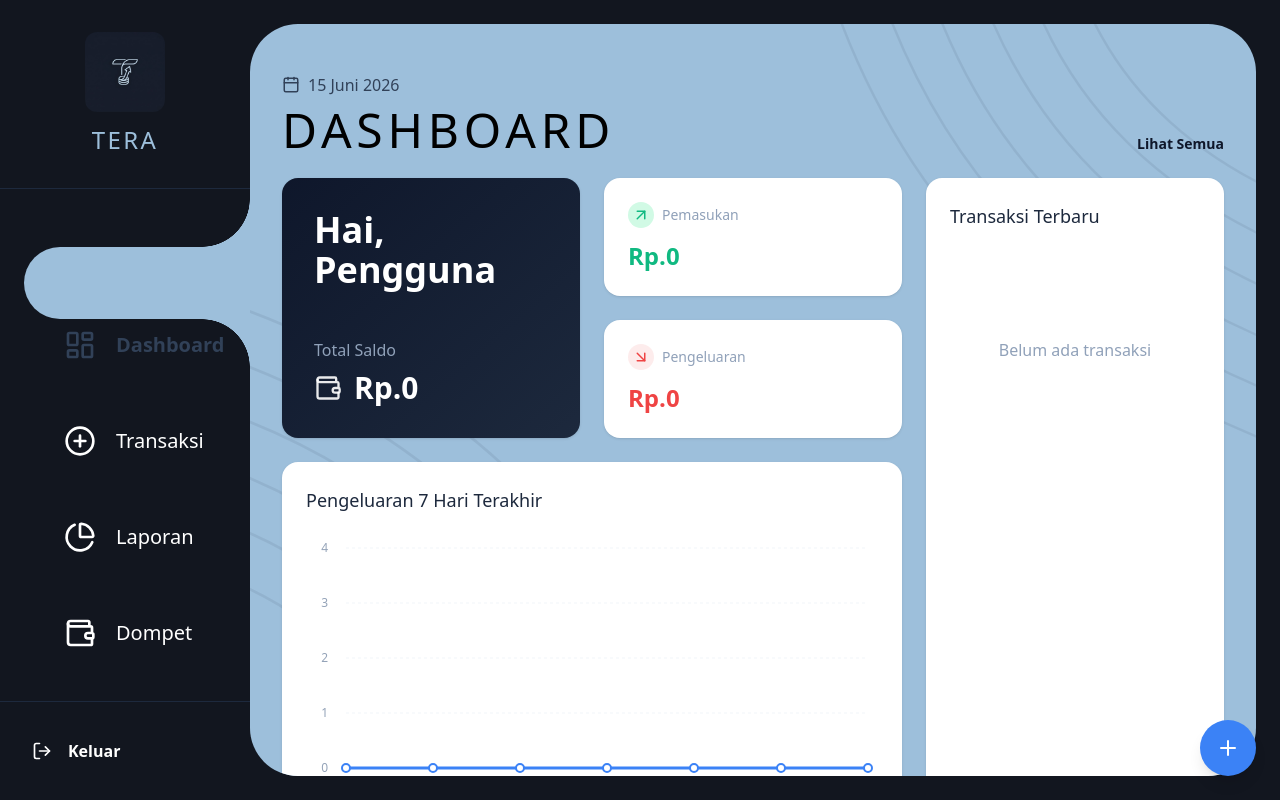
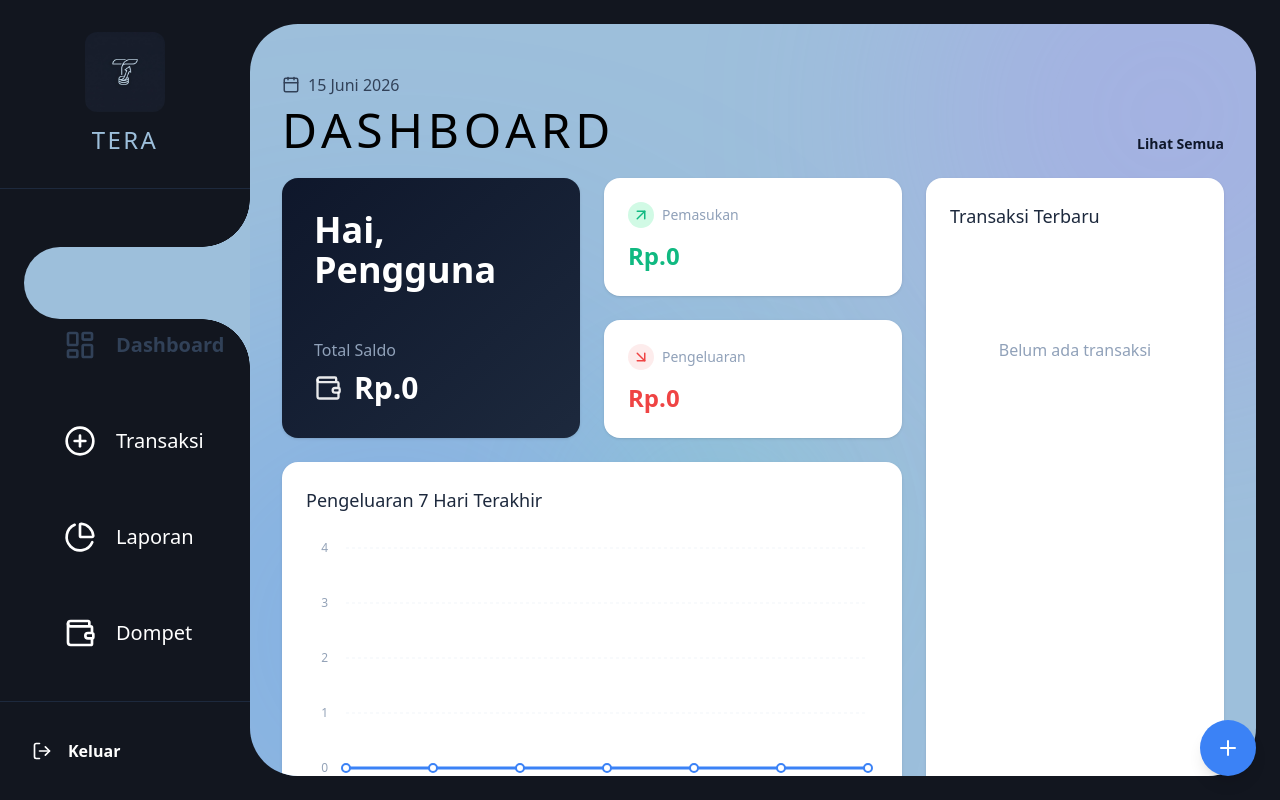
Before and after one commit to hizkiaa13/teradotcom, a React (Vite) app: page /dashboard in a window 1280 px wide. Built offline with nearby package versions, Linux system fonts and the light colour scheme; a web font is replaced by a local one.

Commit message:
style: replace topographic waves with glassmorphic aurora orbs in layout background

```diff
--- a/src/layouts/MainLayout.jsx
+++ b/src/layouts/MainLayout.jsx
@@ -12,38 +12,14 @@ const MainLayout = () => {
       <Sidebar />
       <main className="flex-1 w-full md:pl-[250px] md:pr-6 md:py-6 flex flex-col h-full">
         <div className="flex-1 w-full bg-[#9DBFDB] md:rounded-[48px] overflow-y-auto relative">
-          {/* Background Topographic Waves */}
+          {/* Background Aurora Orbs */}
           <div className="absolute inset-0 pointer-events-none overflow-hidden select-none z-0">
-            <svg
-              className="absolute -top-16 -right-16 w-[300px] h-[300px] sm:w-[500px] sm:h-[500px] text-slate-800"
-              viewBox="0 0 100 100"
-              fill="none"
-              stroke="currentColor"
-              strokeWidth="0.5"
-              opacity="0.08"
-            >
-              <path d="M 50,0 Q 60,35 100,50" />
-              <path d="M 40,0 Q 52,42 100,60" />
-              <path d="M 30,0 Q 45,50 100,70" />
-              <path d="M 20,0 Q 37,58 100,80" />
-              <path d="M 10,0 Q 30,66 100,90" />
-              <path d="M 0,0 Q 22,74 100,100" />
-            </svg>
-            <svg
-              className="absolute -bottom-16 -left-16 w-[350px] h-[350px] sm:w-[550px] sm:h-[550px] text-slate-800"
-              viewBox="0 0 100 100"
-              fill="none"
-              stroke="currentColor"
-              strokeWidth="0.5"
-              opacity="0.08"
-            >
-              <path d="M 0,50 Q 35,60 50,100" />
-              <path d="M 0,40 Q 42,52 60,100" />
-              <path d="M 0,30 Q 50,45 70,100" />
-              <path d="M 0,20 Q 58,37 80,100" />
-              <path d="M 0,10 Q 66,30 90,100" />
-              <path d="M 0,0 Q 74,22 100,100" />
-            </svg>
+            {/* Purple Orb */}
+            <div className="absolute -top-40 -right-40 w-96 h-96 rounded-full bg-purple-400 opacity-20 blur-[100px] sm:w-[500px] sm:h-[500px] sm:blur-[120px]" />
+            {/* Blue/Indigo Orb */}
+            <div className="absolute -bottom-40 -left-40 w-96 h-96 rounded-full bg-blue-500 opacity-25 blur-[100px] sm:w-[600px] sm:h-[600px] sm:blur-[140px]" />
+            {/* Soft Emerald/Teal Orb */}
+            <div className="absolute top-1/2 left-1/3 w-64 h-64 rounded-full bg-emerald-300 opacity-15 blur-[80px]" />
           </div>
 
           {/* Page Content */}
```
